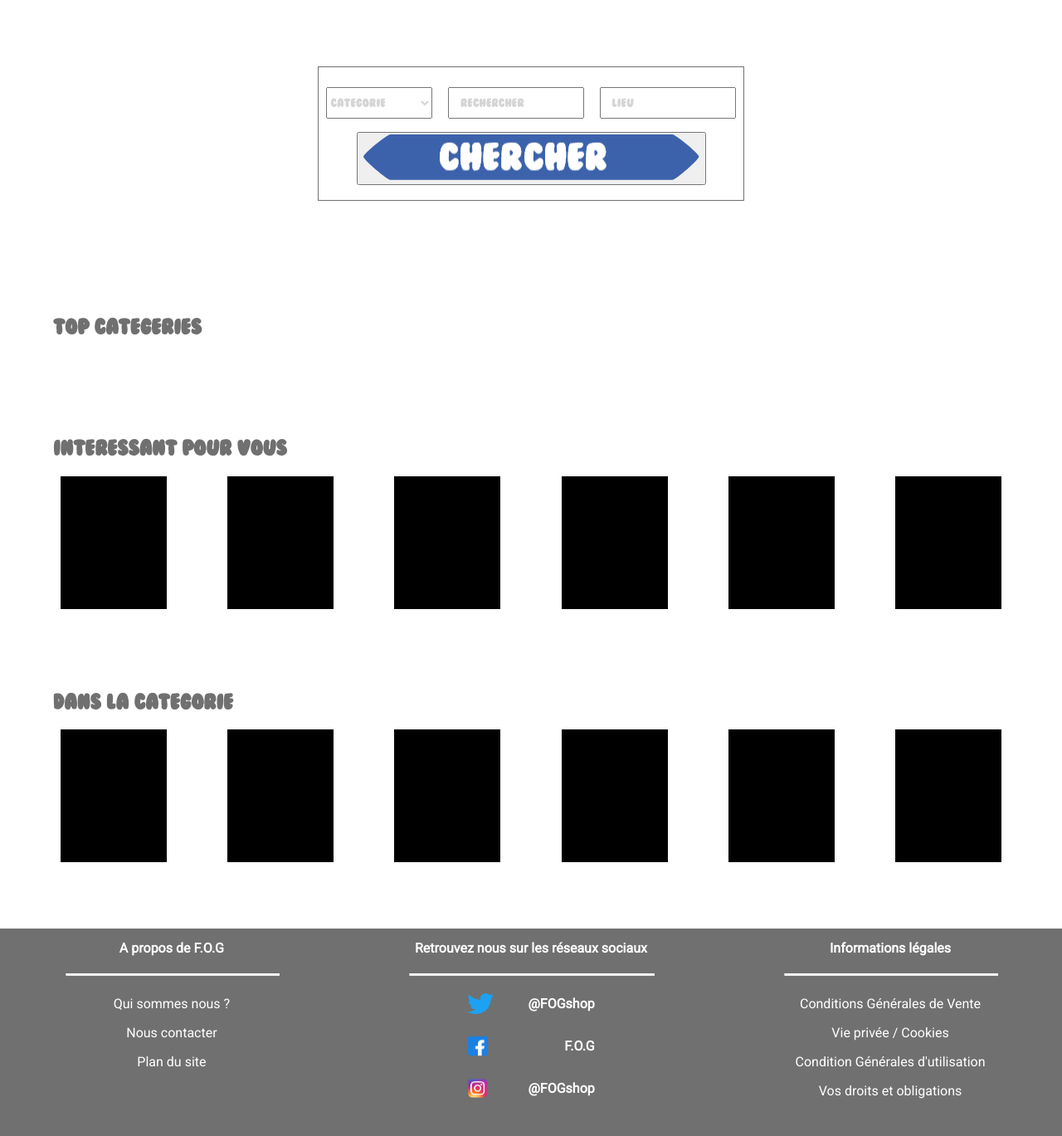
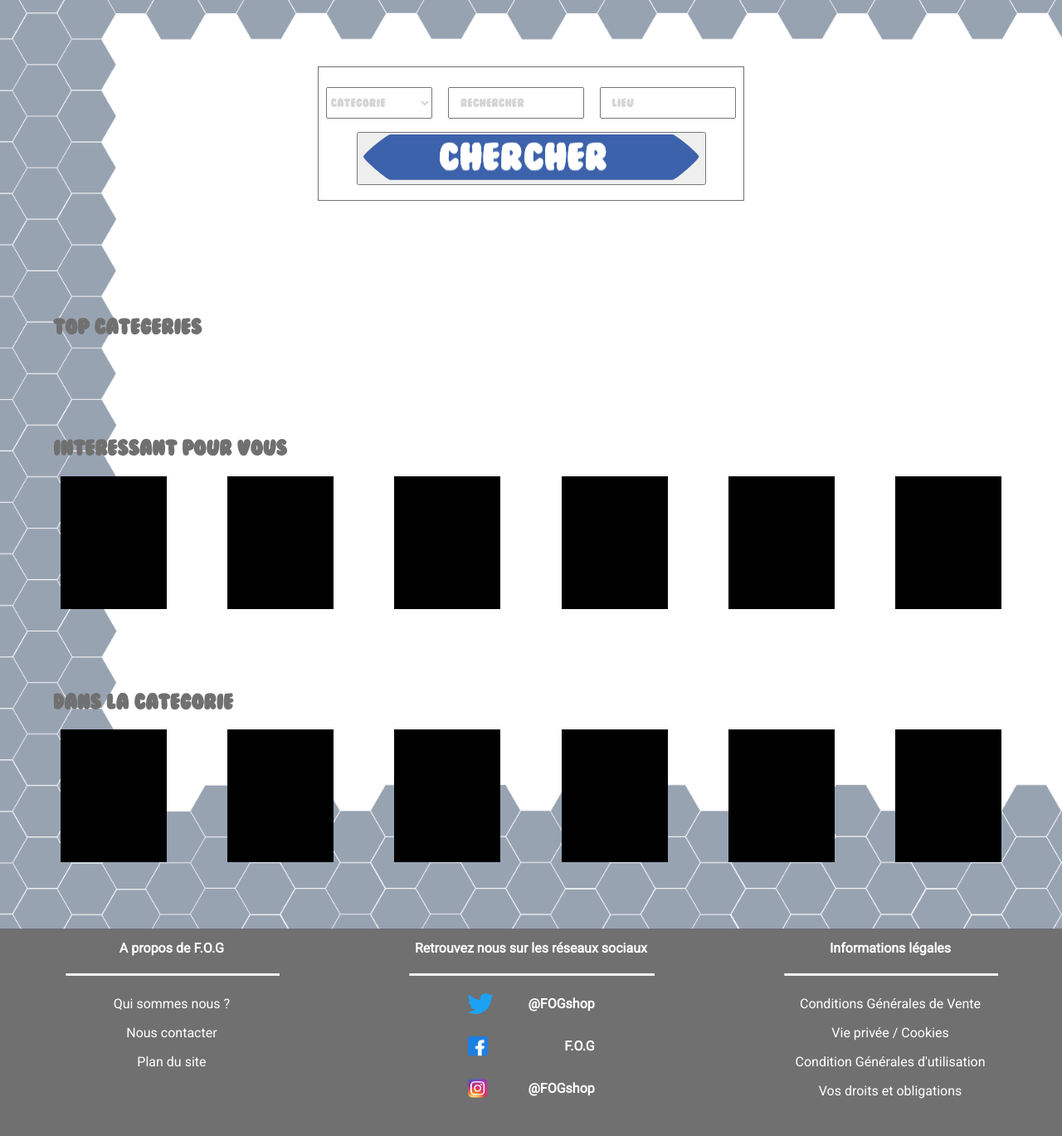
Before and after one commit to Glenn-o/Projet-Web-Alpha-, a PHP site: page / in a window 1280 px wide. Shown: the part 66-1435 px from the top of the page at 83% size. Run offline with PHP 8.4, Linux system fonts and the light colour scheme; data that the repository does not hold is empty.

Commit message:
background added index

```diff
--- a/assets/css/index.css
+++ b/assets/css/index.css
@@ -9,6 +9,9 @@ body, html{
     min-height: 100vh;
     position: relative;
     font-family:  'Roboto', sans-serif;
+    background-image: url("../img/background.png");
+    background-size:cover;
+    background-repeat: no-repeat;
 }
 
 #form form{
```
